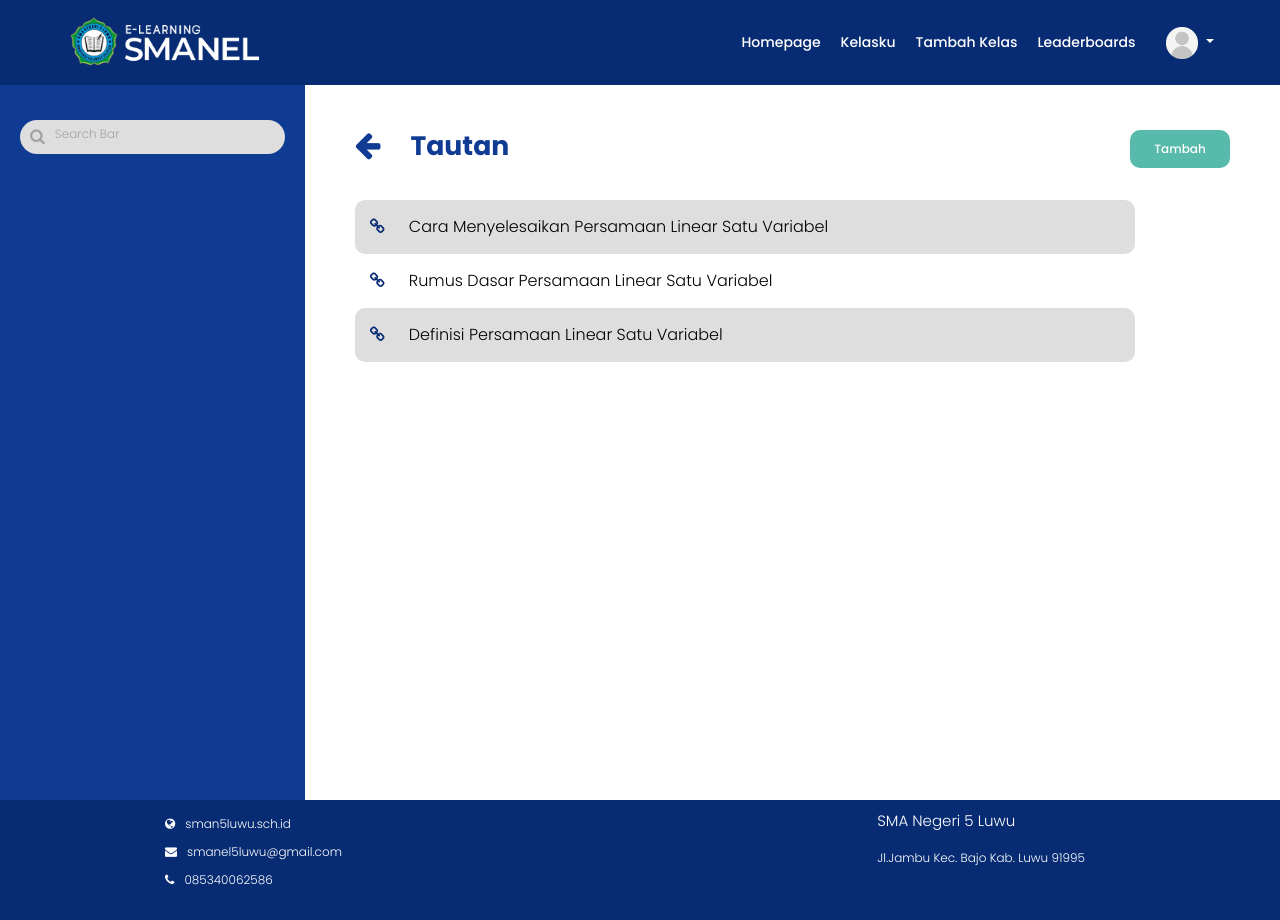
After one commit to arusmiati/Kel2-eLearning, a PHP site: page /tautanguru.html in a window 1280 px wide. The commit adds this page. Run offline with PHP 8.4, Linux system fonts and the light colour scheme.

Commit message:
update & add tautan guru

```diff
--- a/style.css
+++ b/style.css
@@ -3468,6 +3468,11 @@ input {
     .add-reply .add-docs {
         width: 37vh;
     }
+
+    /* TAUTAN */
+    .ujian-list {
+        margin-top: 2vh;
+    }
 }
 
 @media screen and (min-width: 750px) and (max-width: 990px) {
--- /dev/null
+++ b/tautanguru.html
@@ -0,0 +1,168 @@
+<!DOCTYPE html>
+<html lang="en">
+
+<head>
+  <meta charset="UTF-8">
+  <meta name="viewport" content="width=device-width, initial-scale=1.0">
+  <!-- Bootstrap CSS -->
+  <link rel="stylesheet" href="https://stackpath.bootstrapcdn.com/bootstrap/4.5.0/css/bootstrap.min.css"
+    integrity="sha384-9aIt2nRpC12Uk9gS9baDl411NQApFmC26EwAOH8WgZl5MYYxFfc+NcPb1dKGj7Sk" crossorigin="anonymous">
+  <link href="https://fonts.googleapis.com/css2?family=Poppins:wght@100&display=swap" rel="stylesheet">
+  <link rel="preconnect" href="https://fonts.googleapis.com">
+  <link rel="preconnect" href="https://fonts.gstatic.com" crossorigin>
+  <link href="https://fonts.googleapis.com/css2?family=Poppins:wght@100;300;500;700;800&display=swap" rel="stylesheet">
+  <link rel="stylesheet" href="https://stackpath.bootstrapcdn.com/font-awesome/4.7.0/css/font-awesome.min.css"
+    integrity="sha384-wvfXpqpZZVQGK6TAh5PVlGOfQNHSoD2xbE+QkPxCAFlNEevoEH3Sl0sibVcOQVnN" crossorigin="anonymous">
+  <title>Tautan</title>
+  <link rel="stylesheet" href="style.css">
+
+</head>
+
+<body>
+  <nav class="navbar navbar-expand-lg navbar-light fixed-top">
+    <div class="navbar-header">
+      <img src="img/logo.png" alt="">
+    </div>
+    <button class="navbar-toggler" type="button" data-toggle="collapse" data-target="#navbarNav"
+      aria-controls="navbarNav" aria-expanded="false" aria-label="Toggle navigation">
+      <span class="navbar-toggler-icon"></span>
+    </button>
+    <div class="collapse navbar-collapse" id="navbarNav">
+      <ul class="navbar-nav ml-auto">
+        <li class="name nav-item">
+          <a href="homepage.html" class="btn" aria-hidden="true">Homepage</a>
+        </li>
+        <li class="mapel nav-item">
+          <a href="kelas.html" class="btn active" aria-hidden="true">Kelasku</a>
+        </li>
+        <li class="search-mapel nav-item">
+          <a href="tambahmapel.html" class="btn" aria-hidden="true">Tambah Kelas </a>
+        </li>
+        <li class="leader nav-item">
+          <a href="leaderboards.html" class="btn" aria-hidden="true">Leaderboards</a>
+        </li>
+      </ul>
+      <div class="profil nav-item dropdown-toggle" type="button" data-toggle="dropdown" aria-haspopup="true"
+        aria-expanded="false">
+        <img class="icon-profil" src="img/profil.png" alt="" srcset="">
+        <div class="dropdown-menu dropdown-menu-right">
+          <center>
+            <div class="name">
+              <img class="bg" src="img/bg.png" alt=""><br>
+              <img class="profil-img" src="img/profil.png" alt="">
+              <h3>Profil Name</h3>
+              <p>Nis/Nip</p>
+            </div>
+            <button class="dropdown-item" type="button">Profil</button>
+            <button class="dropdown-item" type="button" onclick="window.location.href='progress.html'">Progress</button>
+            <button class="dropdown-item" type="button" onclick="window.location.href='bantuan.html'">Bantuan</button>
+            <button onclick="LogConfirm()" class="log-out dropdown-item" type="button">Logout</button>
+        </div>
+        </center>
+      </div>
+    </div>
+  </nav>
+
+  <div class="main-container">
+    <div id="confirm-box">
+      <h1>Apakah anda ingin keluar dari E-LEARNING SMANEL?</h1>
+      <a href="login.html" class="yes">Iya</a>
+      <a href="" class="no">Tidak</a>
+    </div>
+
+    <div class="dokumen">
+      <div class="search-sidebar">
+        <div class="search-box d-flex">
+          <span><i class="fa fa-search"></i></span>
+          <p>Search Bar</p>
+        </div>
+      </div>
+      <div class="doc-content">
+        <div class="doc-header">
+          <div class="d-flex">
+            <span><a href="detailkelas.html"><i class="fa fa-arrow-left"></i></a> </span>
+            <h1>Tautan</h1>
+            <div class="btn-start ml-auto">
+              <button onclick="location.href='tambahtautan.html'">Tambah</button>
+            </div>
+          </div>
+
+          <div class="search-box1 doc-guru ml-auto">
+            <span><i class="fa fa-search"></i>
+              <p>Search Bar</p>
+            </span>
+          </div>
+        </div>
+        <div class="ujian-list">
+          <div class="tautan-head">
+            <table>
+              <tr class="isi">
+                <td class="td3">
+                  <span><i class="fa fa-link"></i></span>
+                  <a href="http://www.antotunggal.com/2021/11/cara-menyelesaikan-persamaan-linier.html"
+                    target="blank">Cara
+                    Menyelesaikan
+                    Persamaan Linear Satu Variabel</a>
+                </td>
+              </tr>
+              <tr class="isi">
+                <td class="td3"><span><i class="fa fa-link"></i></span>
+                  <a href="" target="blank">Rumus Dasar Persamaan Linear Satu Variabel</a>
+                </td>
+              </tr>
+              <tr class="isi">
+                <td class="td3"><span><i class="fa fa-link"></i></span>
+                  <a href="" target="blank">Definisi Persamaan Linear Satu Variabel</a>
+                </td>
+              </tr>
+            </table>
+          </div>
+        </div>
+      </div>
+    </div>
+
+  </div>
+
+  <div class="footer">
+    <div class="nama-footer">
+      <p class="tfooter">SMA Negeri 5 Luwu</p>
+      <p>Jl.Jambu Kec. Bajo Kab. Luwu 91995</p>
+    </div>
+    <div class="web">
+      <ul>
+        <li><a href="http://sman5luwu.sch.id/index.php"><i class="fa fa-globe"></i><span>sman5luwu.sch.id</span></a>
+        </li>
+        <li><a href="#"><i class="fa fa-envelope"></i><span>smanel5luwu@gmail.com</span></a></li>
+        <li><a href="#"><i class="fa fa-phone"></i><span>085340062586</span></a></li>
+      </ul>
+    </div>
+  </div>
+  <script src="script.js"></script>
+  <script>
+    var c = 0;
+    function LogConfirm() {
+      if (c == 0) {
+        document.getElementById("confirm-box").style.display = "block"
+        c = 1;
+      }
+      else {
+        document.getElementById("confirm-box").style.display = "none"
+        c = 0;
+      }
+    }
+  </script>
+
+  <!-- Optional JavaScript -->
+  <!-- jQuery first, then Popper.js, then Bootstrap JS -->
+  <script src="https://code.jquery.com/jquery-3.5.1.slim.min.js"
+    integrity="sha384-DfXdz2htPH0lsSSs5nCTpuj/zy4C+OGpamoFVy38MVBnE+IbbVYUew+OrCXaRkfj"
+    crossorigin="anonymous"></script>
+  <script src="https://cdn.jsdelivr.net/npm/popper.js@1.16.0/dist/umd/popper.min.js"
+    integrity="sha384-Q6E9RHvbIyZFJoft+2mJbHaEWldlvI9IOYy5n3zV9zzTtmI3UksdQRVvoxMfooAo"
+    crossorigin="anonymous"></script>
+  <script src="https://stackpath.bootstrapcdn.com/bootstrap/4.5.0/js/bootstrap.min.js"
+    integrity="sha384-OgVRvuATP1z7JjHLkuOU7Xw704+h835Lr+6QL9UvYjZE3Ipu6Tp75j7Bh/kR0JKI"
+    crossorigin="anonymous"></script>
+</body>
+
+</html>
```
Also changed, not shown: detailkelas.html (+33 -19 lines), detailmapel.html (+35 -21 lines), tambahtautan.html (added, +178 -0 lines).
